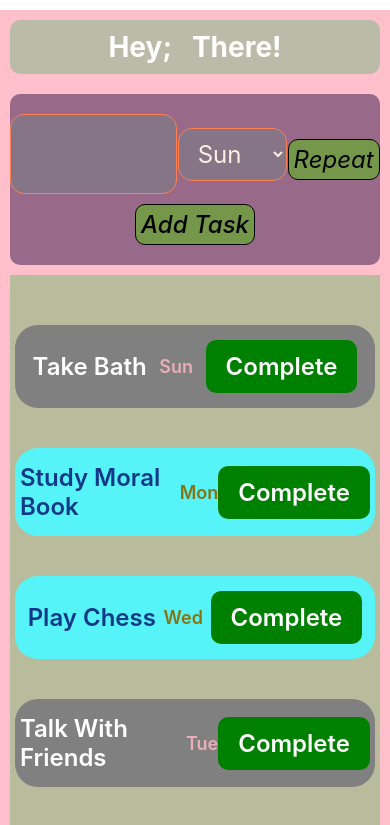
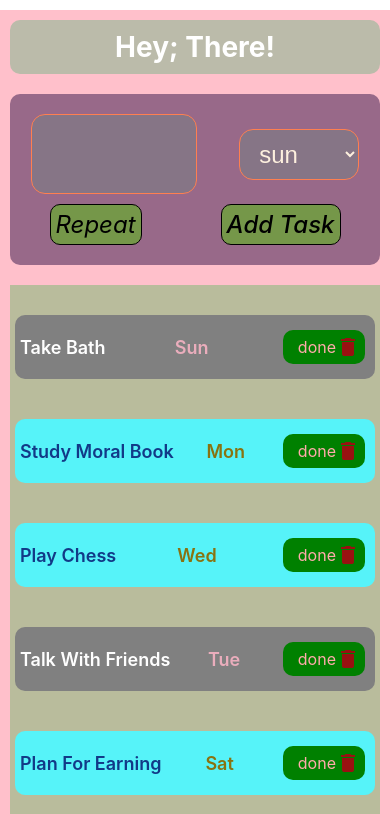
Before and after one commit to dee-raj/React-Native, a React Native app: screen / in a window 390 px wide. Shown: the top 825 px of the page. Built offline with nearby package versions, Linux system fonts and the light colour scheme.

Commit message:
done with to-do app for basic of native

```diff
--- a/App.js
+++ b/App.js
@@ -1,12 +1,19 @@
 import { StyleSheet } from "react-native";
 import Basics from "./components/Basics";
 import ToDos from "./components/ToDos";
+import SandBox from "./topics/sandBox";
 
 export default function App() {
   return (
     // <Basics />
     <ToDos />
+    // <SandBox/>
   );
 }
 
-const styles = StyleSheet.create({});
+const styles = StyleSheet.create({
+  container: {
+    flex: 1,
+    backgroundColor: 'red'
+  }
+});
--- a/components/ToDos.jsx
+++ b/components/ToDos.jsx
@@ -1,4 +1,4 @@
-import { StyleSheet, Text, View } from 'react-native'
+import { StyleSheet, View, StatusBar } from 'react-native'
 import React, { useState } from 'react'
 import Header from '../toDos/Header'
 import ToDoLists from '../toDos/ToDoLists';
@@ -26,6 +26,7 @@ const ToDos = () => {
             <View style={styles.listBody}>
                 <ToDoLists tasks={tasks} setTasks={setTasks} />
             </View>
+            <StatusBar backgroundColor={'#efabab'} />
         </View>
     );
 }
@@ -45,7 +46,9 @@ const styles = StyleSheet.create({
         marginBottom: 10
     },
     listBody: {
-        height: '89%',
+        flex: 1,
+        borderRadius: 10,
+        marginVertical: 10,
         paddingVertical: 10
     }
 })
--- a/package.json
+++ b/package.json
@@ -10,11 +10,12 @@
   },
   "dependencies": {
     "@expo/metro-runtime": "~3.2.3",
+    "@react-native-picker/picker": "^2.8.1",
     "expo": "~51.0.28",
     "expo-status-bar": "~1.12.1",
     "react": "18.2.0",
+    "react-dom": "18.2.0",
     "react-native": "0.74.5",
-    "react-dom": "18.2.0",
     "react-native-web": "~0.19.10"
   },
   "devDependencies": {
--- a/toDos/Header.jsx
+++ b/toDos/Header.jsx
@@ -4,7 +4,7 @@ import React from 'react'
 const Header = () => {
     return (
         <View style={styles.container}>
-            <Text style={styles.textStyle}>Hey;   There!</Text>
+            <Text style={styles.textStyle}>Hey; There!</Text>
         </View>
     )
 }
@@ -13,7 +13,6 @@ export default Header
 
 const styles = StyleSheet.create({
     container: {
-        flex: 2,
         justifyContent: 'center',
         alignItems: 'center',
         backgroundColor: '#bba',
--- a/toDos/InputForm.jsx
+++ b/toDos/InputForm.jsx
@@ -1,6 +1,14 @@
-import { Alert, Pressable, StyleSheet, Text, TextInput, View } from 'react-native'
+import {
+    Alert,
+    Keyboard,
+    Pressable,
+    StyleSheet,
+    Text,
+    TextInput,
+    View
+} from 'react-native'
 import React, { useState } from 'react'
-import { Picker } from 'react-native-web';
+import { Picker } from '@react-native-picker/picker';
 
 
 const InputForm = ({ setTasks }) => {
@@ -9,15 +17,26 @@ const InputForm = ({ setTasks }) => {
     const days = ['sun', 'mon', 'tue', 'wed', 'thus', 'fri', 'sat'];
     const [isRept, setIsRept] = useState(false);
 
+    const keyboradHandler = () => {
+        Keyboard.dismiss();
+        console.log(`Dismissed keybord.`);
+    };
+
     const handleAddTasks = () => {
-        if (title.length > 3) {
-            const newTask = { id: Math.random() * 10, title: title, setFor: selectedValue, isRepeat: isRept };
+        const inputTitle = title.trim();
+        if (inputTitle.length > 3) {
+            const newTask = {
+                id: Math.random() * 10,
+                title: title,
+                setFor: selectedValue,
+                isRepeat: isRept
+            };
             setTasks((prevTasks) => {
                 return [newTask, ...prevTasks];
             });
             console.log(`Your new Task:`, newTask);
         } else {
-            Alert.alert("Kay Bolya bhai..?", "The task should be at least 3 char long.", [
+            Alert.alert("Kya Bolya bhau...?", "The task should be at least 3 character long.", [
                 { text: 'Ok', onPress: () => console.log('alert closed.') }
             ]);
         }
@@ -40,9 +59,10 @@ const InputForm = ({ setTasks }) => {
                 value={title}
                 onChangeText={(text) => setTitle(text)}
                 style={[styles.inputBox, { width: '45%' }]}
+                onBlur={() => keyboradHandler()}
             />
             <Picker
-                style={[styles.inputBox, { textTransform: 'capitalize' }]}
+                style={[styles.inputBox, { width: 120 }]}
                 selectedValue={selectedValue}
                 onValueChange={(val) => setSelectedValue(val)}>
                 {days.map((d) => (
@@ -80,7 +100,7 @@ const styles = StyleSheet.create({
         backgroundColor: '#867586',
         color: '#fdefde',
         fontSize: 24,
-        cursor:'pointer'
+        cursor: 'pointer'
     },
     btn: {
         marginTop: 10,
--- a/toDos/ToDoLists.jsx
+++ b/toDos/ToDoLists.jsx
@@ -1,5 +1,6 @@
 import { FlatList, Pressable, StyleSheet, Text, View } from 'react-native'
 import React, { useState } from 'react'
+import { MaterialIcons } from '@expo/vector-icons'
 
 const ToDoLists = ({ tasks, setTasks }) => {
     const handleCompletion = (id) => {
@@ -13,7 +14,9 @@ const ToDoLists = ({ tasks, setTasks }) => {
             keyExtractor={(item) => item.id}
             data={tasks}
             renderItem={({ item }) => (
-                <View style={[styles.taskBody, { backgroundColor: item.isRepeat ? '#56f3f9' : 'grey' }]}>
+                <View style={[styles.taskBody, {
+                    backgroundColor: item.isRepeat ? '#56f3f9' : 'grey',
+                }]}>
                     <Text
                         style={[styles.textStyle,
                         { color: !item.isRepeat ? '#fefefe' : '#123987' }]}
@@ -28,7 +31,10 @@ const ToDoLists = ({ tasks, setTasks }) => {
                         style={styles.btnStyle}
                         onPress={() => handleCompletion(item.id)}
                     >
-                        <Text style={styles.textStyle}>complete</Text>
+                        <View style={styles.item}>
+                            <MaterialIcons name='delete' size={24} color={'#911'} />
+                            <Text style={styles.itemStyleText}>done</Text>
+                        </View>
                     </Pressable>
                 </View>
             )}
@@ -42,32 +48,42 @@ export default ToDoLists
 const styles = StyleSheet.create({
     listBox: {
         backgroundColor: '#b9bc9c',
-        paddingVertical: 30,
+        paddingVertical: 10,
         paddingHorizontal: 5,
         flexDirection: 'column',
     },
     taskBody: {
+        flex: 1,
         flexDirection: 'row',
-        justifyContent: 'space-evenly',
+        justifyContent: 'space-between',
         alignItems: 'center',
         textAlign: 'center',
         paddingVertical: 15,
         marginVertical: 20,
         paddingHorizontal: 5,
-        borderRadius: 23
+        borderRadius: 10
     },
     textStyle: {
-        fontSize: 24,
+        fontSize: 18,
         fontWeight: '600',
         color: 'white',
         textTransform: 'capitalize'
     },
     btnStyle: {
         backgroundColor: 'green',
-        paddingVertical: 12,
-        paddingHorizontal: 20,
+        padding: 5,
+        borderRadius: 10,
+        marginHorizontal: 5,
+    },
+    item: {
+        flex: 1,
+        flexDirection: 'row-reverse',
         justifyContent: 'center',
         alignItems: 'center',
-        borderRadius: 10
+    },
+    itemStyleText: {
+        paddingLeft: 10,
+        fontSize: 16,
+        color: '#FFABAB'
     }
 })
--- /dev/null
+++ b/topics/sandBox.jsx
@@ -0,0 +1,52 @@
+import { StyleSheet, Text, View } from 'react-native'
+import React from 'react'
+
+const SandBox = () => {
+  return (
+    <View style={styles.container}>
+      <Text style={styles.boxOne}>boxOne</Text>
+      <Text style={styles.boxTwo}>boxTwo</Text>
+      <Text style={styles.boxThree}>boxThree</Text>
+      <Text style={styles.boxFour}>boxFour</Text>
+      <Text style={styles.boxFive}>boxFive</Text>
+    </View>
+  )
+}
+
+export default SandBox
+
+const styles = StyleSheet.create({
+  container: {
+    flex: 1,
+    flexDirection: 'row',
+    justifyContent: 'space-around',
+    alignItems: 'center',
+    backgroundColor: '#dedede',
+    height: 200,
+  },
+  boxOne: {
+    flex: 1,
+    backgroundColor: 'violet',
+    padding: 20,
+  },
+  boxTwo: {
+    flex: 0.5,
+    backgroundColor: 'red',
+    padding: 10,
+  },
+  boxThree: {
+    flex: 2.5,
+    backgroundColor: 'coral',
+    padding: 50,
+  },
+  boxFour: {
+    backgroundColor: 'pink',
+    padding: 30,
+    flex: 2,
+  },
+  boxFive: {
+    backgroundColor: 'green',
+    padding: 40,
+    flex: 1.5,
+  }
+})
```
Also changed, not shown: 1 other file (tests, documents, lock files or other folders).
